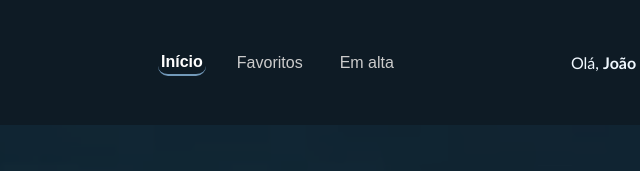
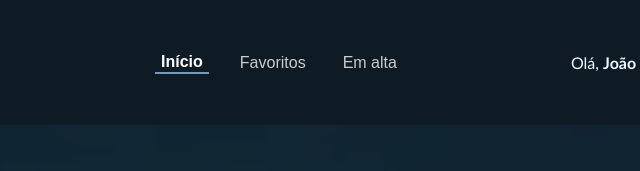
Before and after one commit to shinitihm/shiniflix, a plain HTML site: page outros/html's dos filmes/cobrakai.html in a window 1280 px wide. Shown: the top 171 px of the page, 533-1173 px from the left. Drawn offline with Linux system fonts and the light colour scheme.

Commit message:
fix: rota errada entre: cobrakai.html e opoco.css

```diff
--- a/outros/html's dos filmes/cobrakai.html
+++ b/outros/html's dos filmes/cobrakai.html
@@ -3,7 +3,7 @@
   <head>
     <meta charset="UTF-8" />
     <meta name="viewport" content="width=device-width, initial-scale=1.0" />
-    <link rel="stylesheet" href="../Style dos filmes/opoco.css" />
+    <link rel="stylesheet" href="../Style dos filmes/cobra-kai.css" />
     <title>ShiniFlix - Cobra kai</title>
   </head>
   <body>
```
